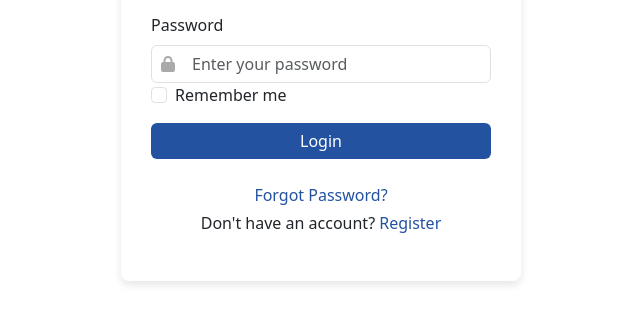
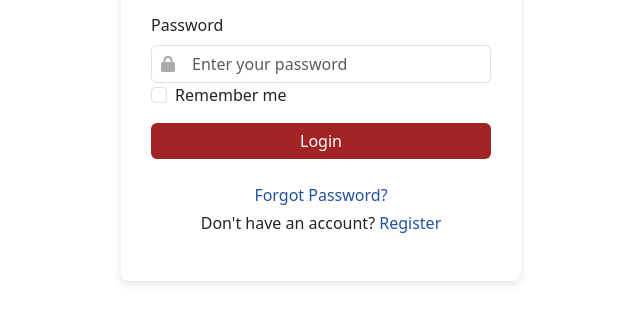
Before and after one commit to NoranKhaled5/Education-, a plain HTML site: page index.html in a window 1280 px wide. Shown: the part 165-488 px from the top of the page, without its empty margins (319-959 px from the left). Drawn offline with nearby package versions, Linux system fonts and the light colour scheme.

Commit message:
Updated code

```diff
--- a/index.css
+++ b/index.css
@@ -21,7 +21,7 @@
     color: #aaa;
   }
   .btnlogin {
-    background-color: #2352A1;
+    background-color: #a12323;
     color: white;
     border: none;
   }
```
